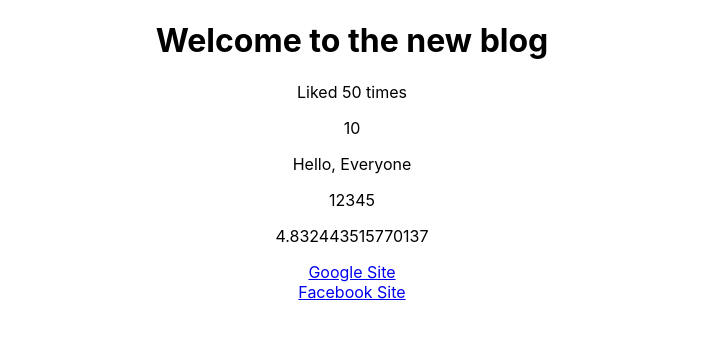
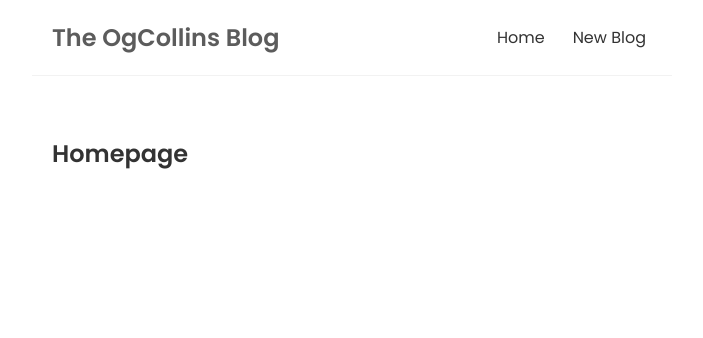
Before and after one commit to collins-dev1/ogcollins_blog, a React (Create React App) app: page / in a window 1280 px wide. Shown: the top 338 px of the page, without its empty margins (288-991 px from the left). Built offline with nearby package versions, Linux system fonts and the light colour scheme.

Commit message:
fouth commit

```diff
--- a/src/App.css
+++ /dev/null
@@ -1,38 +0,0 @@
-.App {
-  text-align: center;
-}
-
-.App-logo {
-  height: 40vmin;
-  pointer-events: none;
-}
-
-@media (prefers-reduced-motion: no-preference) {
-  .App-logo {
-    animation: App-logo-spin infinite 20s linear;
-  }
-}
-
-.App-header {
-  background-color: #282c34;
-  min-height: 100vh;
-  display: flex;
-  flex-direction: column;
-  align-items: center;
-  justify-content: center;
-  font-size: calc(10px + 2vmin);
-  color: white;
-}
-
-.App-link {
-  color: #61dafb;
-}
-
-@keyframes App-logo-spin {
-  from {
-    transform: rotate(0deg);
-  }
-  to {
-    transform: rotate(360deg);
-  }
-}
--- a/src/App.js
+++ b/src/App.js
@@ -1,28 +1,40 @@
-import './App.css';
+import Navbar from './navbar';
+import Home from './home';
 
-function App() {
-  const title = 'Welcome to the new blog';
-  const like = 50;
-  const link = "https://facebook.com";
-  //const person = {name: 'collins', age: 40};
+// function App() {
+//   const title = 'Welcome to the new blog';
+//   const like = 50;
+//   const link = "https://facebook.com";
+//   const person = {name: 'collins', age: 40};
+//   return (
+//     <div className="App">
+//       <div className="content">
+//         <h1>{title}</h1>
+//         <p>Liked { like } times</p>
+
+//         <p>{person}</p>
+//         <p>{10}</p>
+//         <p>{"Hello, Everyone"}</p>
+//         <p>{[1,2,3,4,5]}</p>
+//         <p>{Math.random() * 20}</p>
+
+//         <a href="https://www.google.com">Google Site</a>
+//         <br></br>
+//         <a href={link}>Facebook Site</a>
+//       </div>
+//     </div>
+//   );
+// }
+
+function App(){
   return (
     <div className="App">
+      <Navbar />
       <div className="content">
-        <h1>{title}</h1>
-        <p>Liked { like } times</p>
+        <Home/>
+      </div>
 
-        {/* <p>{person}</p> */}
-        <p>{10}</p>
-        <p>{"Hello, Everyone"}</p>
-        <p>{[1,2,3,4,5]}</p>
-        <p>{Math.random() * 20}</p>
-
-        <a href="https://www.google.com">Google Site</a>
-        <br></br>
-        <a href={link}>Facebook Site</a>
-      </div>
     </div>
   );
 }
-
 export default App;
--- /dev/null
+++ b/src/home.js
@@ -0,0 +1,9 @@
+const Home = () => {
+    return (
+        <div className="home">
+            <h2>Homepage</h2>
+        </div>
+     );
+}
+
+export default Home;
--- a/src/index.css
+++ b/src/index.css
@@ -1,13 +1,42 @@
-body {
+@import url('https://fonts.googleapis.com/css2?family=Poppins:wght@400;600&display=swap');
+
+/* base style */
+*{
   margin: 0;
-  font-family: -apple-system, BlinkMacSystemFont, 'Segoe UI', 'Roboto', 'Oxygen',
-    'Ubuntu', 'Cantarell', 'Fira Sans', 'Droid Sans', 'Helvetica Neue',
-    sans-serif;
-  -webkit-font-smoothing: antialiased;
-  -moz-osx-font-smoothing: grayscale;
+  padding: 0;
+  font-family: "Poppins";
+  color: #333;
 }
 
-code {
-  font-family: source-code-pro, Menlo, Monaco, Consolas, 'Courier New',
-    monospace;
+.navbar{
+  padding: 20px;
+  display: flex;
+  align-items: center;
+  max-width: 600px;
+  margin: 0 auto;
+  border-bottom: 1px solid #f2f2f2;
 }
+
+.navbar h1{
+  color: #5c5c5c;
+}
+
+.navbar .links{
+  margin-left: auto;
+}
+
+.navbar a{
+  margin-left: 16px;
+  text-decoration: none;
+  padding: 6px;
+}
+
+.navbar a:hover{
+  color: #f135;
+}
+
+.content{
+  max-width: 600px;
+  margin: 40px auto;
+  padding: 20px;
+}
--- /dev/null
+++ b/src/navbar.js
@@ -0,0 +1,13 @@
+const Navbar = () => {
+    return (
+        <nav className="navbar">
+            <h1>The OgCollins Blog</h1>
+            <div className="links">
+               <a href="/">Home</a>
+               <a href="/create">New Blog</a>
+            </div>
+        </nav>
+     );
+}
+
+export default Navbar;
```
